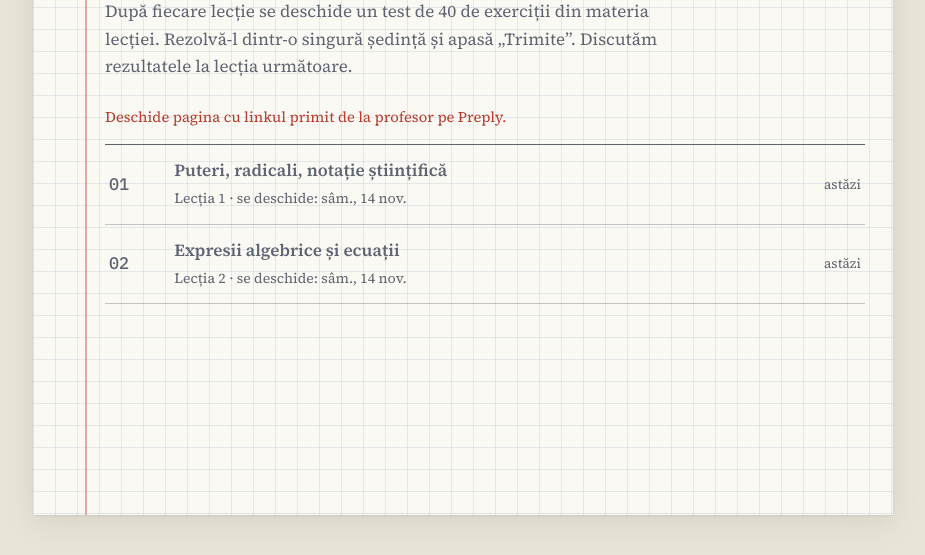
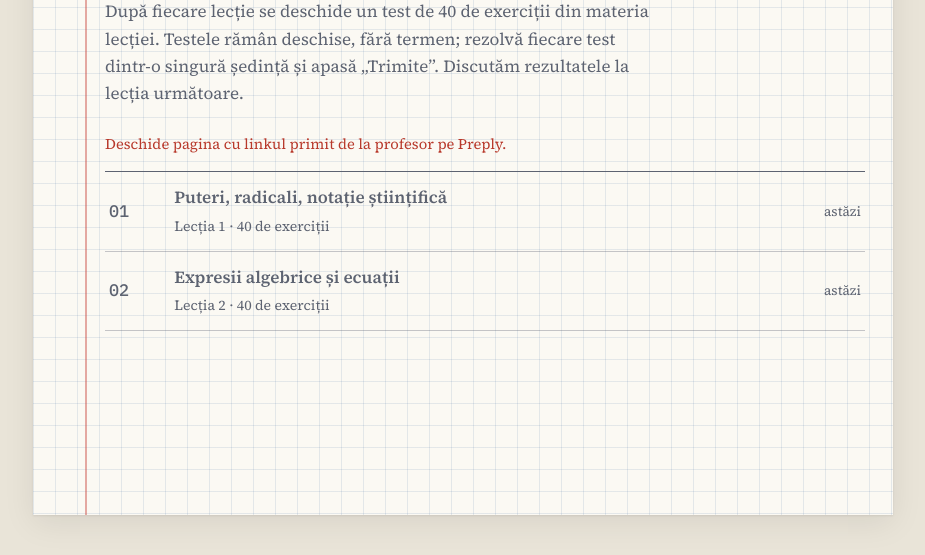
Before and after one commit to Beldugan/lectii, a plain HTML site: page ompt/teste/index.html in a window 1280 px wide. Shown: the part 145-700 px from the top of the page, without its empty margins (177-1102 px from the left). Drawn offline with nearby package versions, Linux system fonts and the light colour scheme.

Commit message:
Teste OMPT-A: toate testele deschise permanent, fără termen
Co-Authored-By: Claude Opus 5.5 <noreply@anthropic.com>
Claude-Session: https://claude.ai/code/session_01TZFbCs1pZdFq3E2EtHYFk1

```diff
--- a/ompt/teste/index.html
+++ b/ompt/teste/index.html
@@ -126,11 +126,11 @@ body.protect.away .sheet { filter: blur(18px); }
 <script>
 const I18N = {
   ro: {
-    who: "OMPT-A · Stefan L.", title: "Teste după fiecare lecție", sub: "După fiecare lecție se deschide un test de 40 de exerciții din materia lecției. Rezolvă-l dintr-o singură ședință și apasă „Trimite”. Discutăm rezultatele la lecția următoare.",
+    who: "OMPT-A · Stefan L.", title: "Teste după fiecare lecție", sub: "După fiecare lecție se deschide un test de 40 de exerciții din materia lecției. Testele rămân deschise, fără termen; rezolvă fiecare test dintr-o singură ședință și apasă „Trimite”. Discutăm rezultatele la lecția următoare.",
     test: "Testul", lesson: "Lecția", opens: "se deschide", openNow: "deschis", sent: "trimis", until: "până la", closed: "închis",
     daysLeft: d => d === 1 ? "peste o zi" : `peste ${d} zile`, todayAt: "astăzi",
     back: "← Toate testele",
-    rules: (calc) => `<b>Reguli.</b><ul><li>Testul se poate trimite <b>o singură dată</b>. Durata recomandată: 90 de minute.</li><li>${calc ? "Ai voie cu calculator științific." : "Fără calculator."} Lucrează pe o foaie de hârtie.</li><li><b>Partea I · grilă</b> (1 p): alege un singur răspuns. <b>Partea a II-a · completează</b> (1 p): scrie doar rezultatul. <b>Partea a III-a · rezolvare</b> (2 p): rezolvi pe hârtie, scrii rezultatul final și încarci poza cu rezolvarea.</li><li>Capturile de ecran și printarea nu sunt permise. Dacă ieși din pagină, testul se ascunde, iar ieșirile se înregistrează.</li></ul>`,
+    rules: (calc) => `<b>Reguli.</b><ul><li>Testul se poate trimite <b>o singură dată</b>. Durata recomandată: 90 de minute.</li><li>${calc ? "Ai voie cu calculator științific." : "Fără calculator."} Lucrează pe o foaie de hârtie.</li><li><b>Partea I · grilă</b> (1 p): alege un singur răspuns. <b>Partea a II-a · completează</b> (1 p): scrie doar rezultatul. <b>Partea a III-a · rezolvare</b> (2 p): rezolvi pe hârtie, scrii rezultatul final și încarci poza cu rezolvarea.</li><li>Capturile de ecran și printarea nu sunt permise. Testele rămân deschise, fără termen. Dacă ieși din pagină, testul se ascunde, iar ieșirile se înregistrează.</li></ul>`,
     p1: "Partea I · Grilă", p2: "Partea a II-a · Completează răspunsul", p3: "Partea a III-a · Rezolvare pe hârtie + poză",
     p1s: "un singur răspuns corect", p2s: "scrie doar rezultatul", p3s: "rezultatul final + poza rezolvării",
     answer: "Răspunsul tău", final: "Rezultatul final", hint: "Un număr sau o expresie, de ex. 12, -3/4, 2√3, 5·10^8",
@@ -150,11 +150,11 @@ const I18N = {
     printNo: "Printarea testului nu este permisă."
   },
   en: {
-    who: "OMPT-A · Stefan L.", title: "Tests after each lesson", sub: "After every lesson a 40-question test on that lesson opens. Do it in one sitting and press “Submit”. We go through the results in the next lesson.",
+    who: "OMPT-A · Stefan L.", title: "Tests after each lesson", sub: "After every lesson a 40-question test on that lesson opens. Tests stay open with no deadline; do each one in one sitting and press “Submit”. We go through the results in the next lesson.",
     test: "Test", lesson: "Lesson", opens: "opens", openNow: "open", sent: "submitted", until: "until", closed: "closed",
     daysLeft: d => d === 1 ? "in 1 day" : `in ${d} days`, todayAt: "today",
     back: "← All tests",
-    rules: (calc) => `<b>Rules.</b><ul><li>You can submit the test <b>only once</b>. Suggested time: 90 minutes.</li><li>${calc ? "A scientific calculator is allowed." : "No calculator."} Work on a sheet of paper.</li><li><b>Part I · multiple choice</b> (1 pt): choose one answer. <b>Part II · fill in</b> (1 pt): write only the result. <b>Part III · written solution</b> (2 pts): solve on paper, type the final answer and upload a photo of your working.</li><li>Screenshots and printing are not allowed. If you leave the page the test is hidden and every exit is recorded.</li></ul>`,
+    rules: (calc) => `<b>Rules.</b><ul><li>You can submit the test <b>only once</b>. Suggested time: 90 minutes.</li><li>${calc ? "A scientific calculator is allowed." : "No calculator."} Work on a sheet of paper.</li><li><b>Part I · multiple choice</b> (1 pt): choose one answer. <b>Part II · fill in</b> (1 pt): write only the result. <b>Part III · written solution</b> (2 pts): solve on paper, type the final answer and upload a photo of your working.</li><li>Screenshots and printing are not allowed. Tests stay open with no deadline. If you leave the page the test is hidden and every exit is recorded.</li></ul>`,
     p1: "Part I · Multiple choice", p2: "Part II · Fill in the answer", p3: "Part III · Written solution + photo",
     p1s: "one correct answer", p2s: "write only the result", p3s: "final answer + photo of your working",
     answer: "Your answer", final: "Final answer", hint: "A number or expression, e.g. 12, -3/4, 2√3, 5·10^8",
@@ -259,7 +259,7 @@ function renderList() {
     else if (open) stamp = `<span class="stamp open">${T().openNow} →</span>`;
     else stamp = `<span class="stamp lock">${daysTo(t.d) <= 0 ? T().todayAt : T().daysLeft(daysTo(t.d))}</span>`;
     const inner = `<span class="no">${String(t.n).padStart(2, "0")}</span>
-      <span><span class="tt">${esc(L([t.ro, t.en]))}</span><br><span class="dd">${T().lesson} ${t.n} · ${T().opens}: ${fmtDate(t.d)}${deadline(t) ? ` · ${T().until}: ${fmtDT(deadline(t))}` : ""}</span></span>${stamp}`;
+      <span><span class="tt">${esc(L([t.ro, t.en]))}</span><br><span class="dd">${T().lesson} ${t.n} · 40 ${lang === "en" ? "questions" : "de exerciții"}</span></span>${stamp}`;
     return open && !META_ERR ? `<a class="row" href="#t${t.n}">${inner}</a>` : `<div class="row locked">${inner}</div>`;
   }).join("");
   const warn = META_ERR ? `<p class="note err">${{ nocode: T().needCode, code: T().badCode }[META_ERR] || T().net}</p>` : "";
```
Also changed, not shown: ompt/teste/tests.enc.js.
